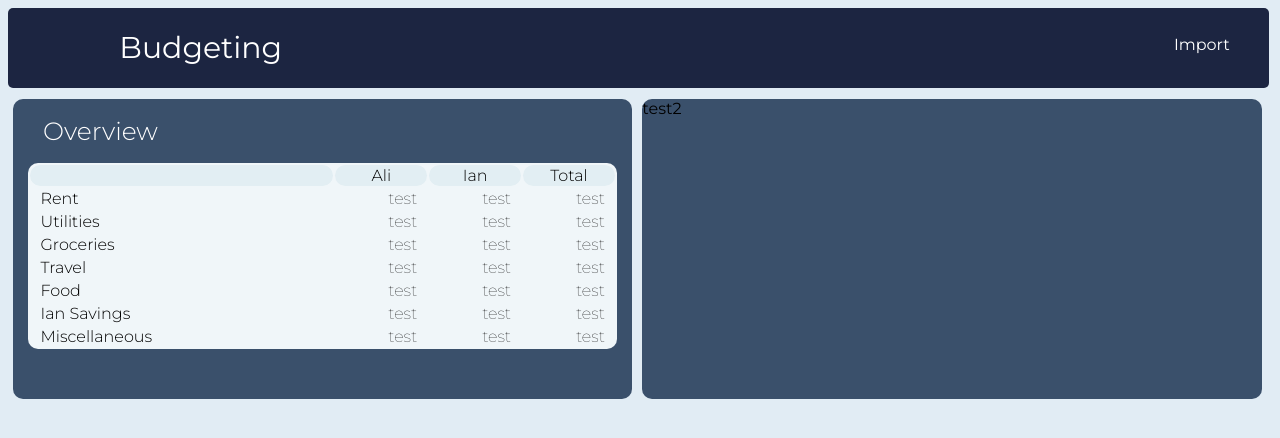
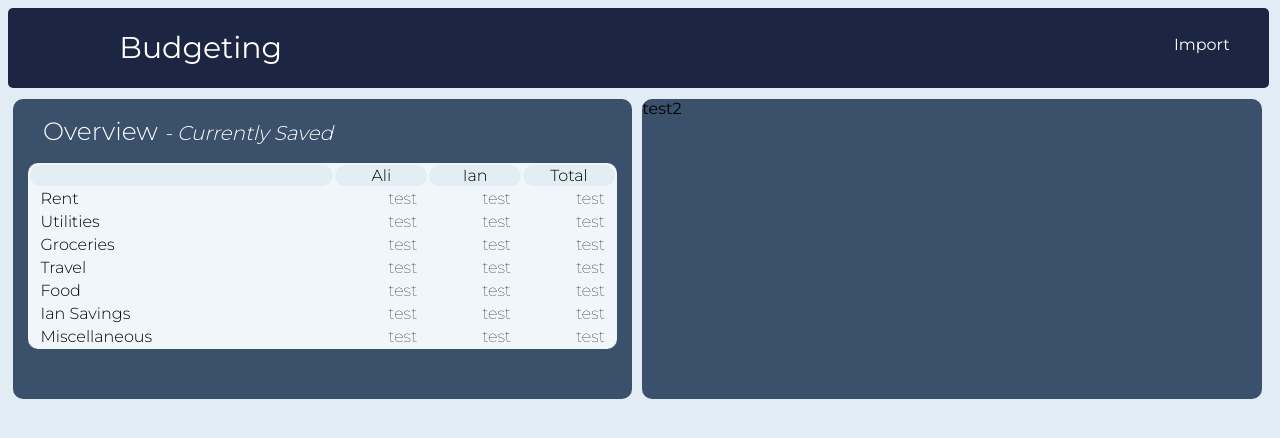
Before and after one commit to alival000/Budgeting, a Flask app: page / in a window 1280 px wide. Shown: the top 438 px of the page. Run offline with Flask 3, Linux system fonts and the light colour scheme.

Commit message:
overview heading text change

```diff
--- a/static/css/main.css
+++ b/static/css/main.css
@@ -8,6 +8,10 @@ h1 {
   color: white;
   padding-left: 30px;
   font-size: 25px;
+}
+
+h1 .subheader {
+  font-size: 20px;
 }
 
 h2 {
--- a/templates/index.html
+++ b/templates/index.html
@@ -21,7 +21,7 @@
 
     <div class="widget">
         <div class="large-widget">
-            <h1>Overview</h1>
+            <h1>Overview <i class="subheader">- Currently Saved</i> </h1>
 
             <table>
                  <tr>
```
